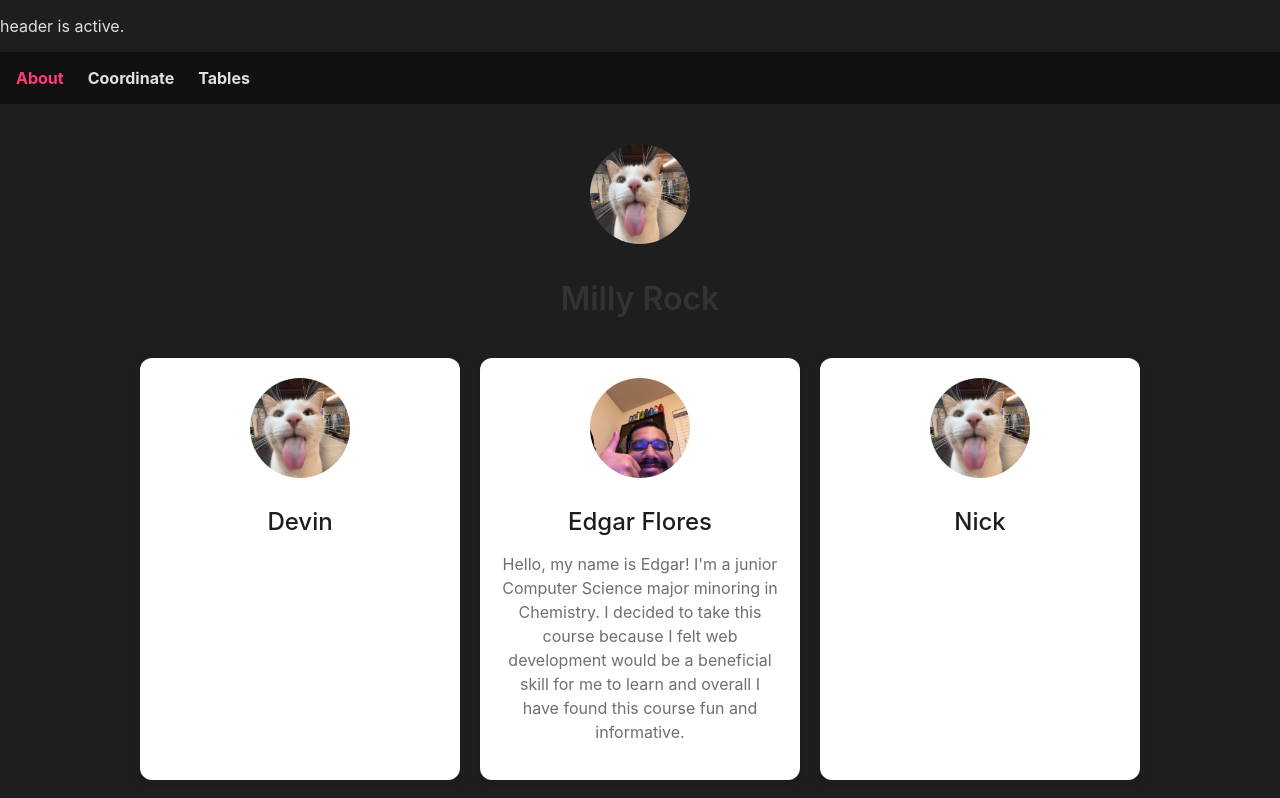
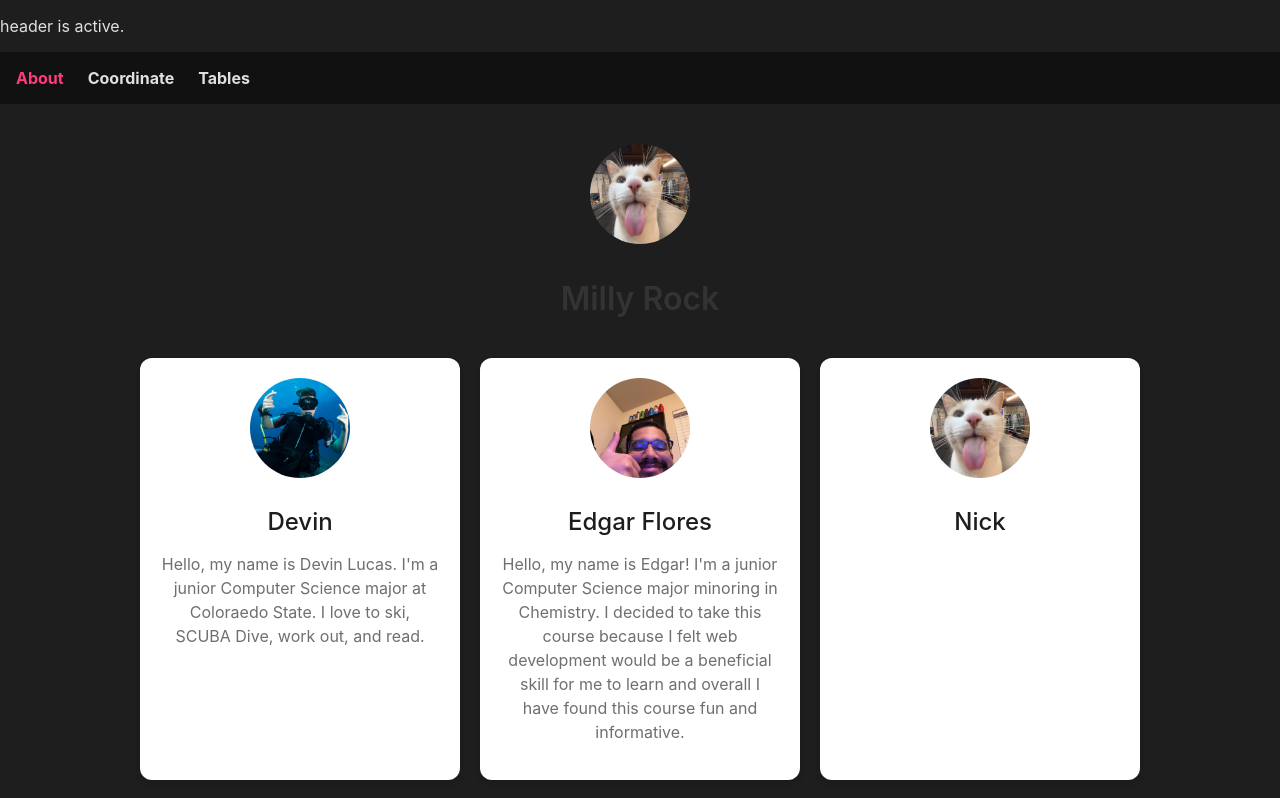
Before and after one commit to lavelle3/Color-Coordinate, an Angular app: page /about in a window 1280 px wide. Shown: the top 798 px of the page. Built offline with nearby package versions, Linux system fonts and the light colour scheme.

Commit message:
Put my bio and PFP in

```diff
--- a/src/app/pages/about/about.component.ts
+++ b/src/app/pages/about/about.component.ts
@@ -12,8 +12,8 @@ export class AboutComponent {
   teamMembers = [
     {
       name: 'Devin',
-      bio: "",
-      profileImage: '/fatfatmillycat.jpg'
+      bio: "Hello, my name is Devin Lucas. I'm a junior Computer Science major at Coloraedo State. I love to ski, SCUBA Dive, work out, and read.",
+      profileImage: '/DevinPFP.jpg'
       // profile image is a placeholder, NgSrc breaks without a link
       // put your images in Color-Coordinate/public
     },
```
Also changed, not shown: public/DevinPFP.jpg (added), 1 other file (tests, documents, lock files or other folders).
